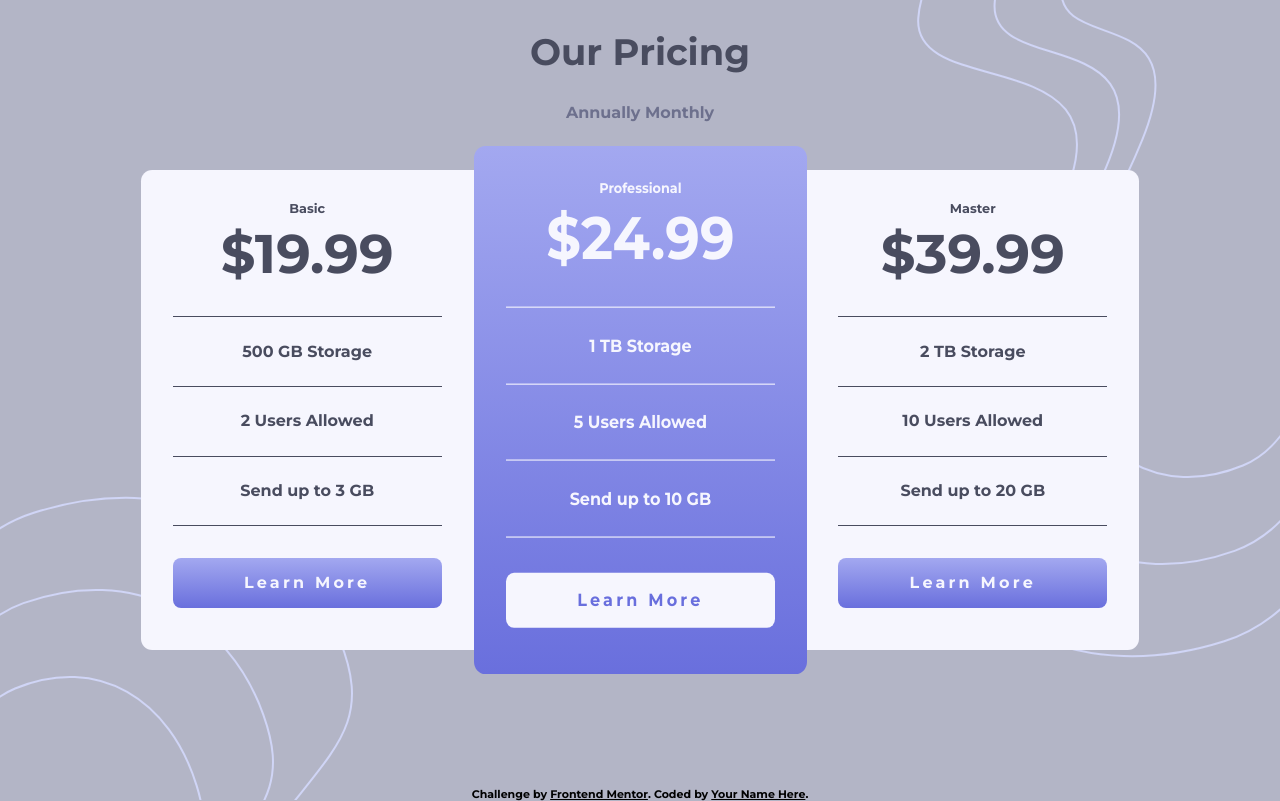
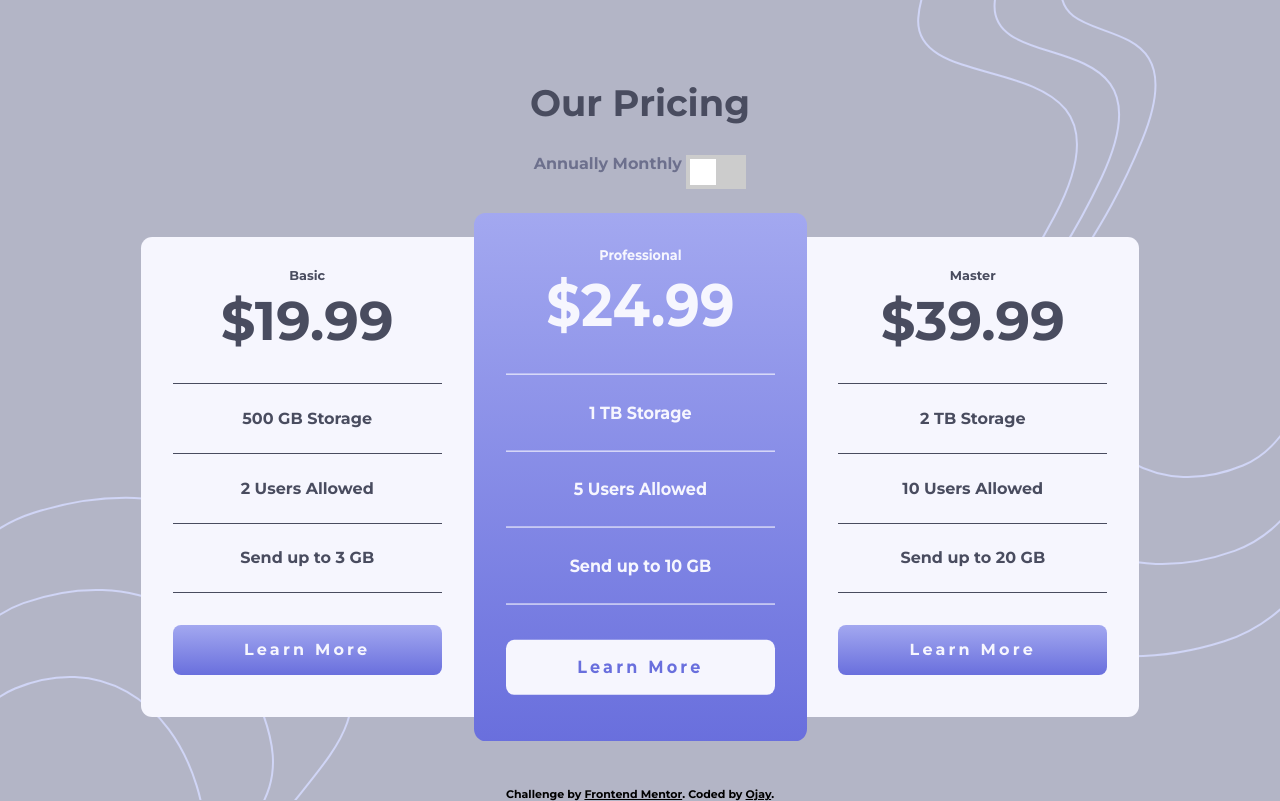
Before and after one commit to ojayii/pricing-component-with-toggle, a plain HTML site: page index.html in a window 1280 px wide. Drawn offline with Linux system fonts and the light colour scheme.

Commit message:
made some changes

```diff
--- a/index.html
+++ b/index.html
@@ -18,6 +18,10 @@
     <section class="togglecan">
       <label for="">Annually</label>
       <label for="">Monthly</label>
+      <label class="switch">
+        <input type="checkbox">
+        <span class="slider"></span>
+      </label>
     </section>
   </header>
   <main>
@@ -70,7 +74,7 @@
 
   <footer class="attribution">
     Challenge by <a href="https://www.frontendmentor.io?ref=challenge" target="_blank">Frontend Mentor</a>.
-    Coded by <a href="#">Your Name Here</a>.
+    Coded by <a href="#">Ojay</a>.
   </footer>
 
   <script src="main.js"></script>
--- a/style.css
+++ b/style.css
@@ -22,8 +22,11 @@ body, html {
 body {
     position: relative;
     z-index: 1;
-    padding-block: 2rem;
+    padding-block: max(4rem);
     background-color: hsl(234, 14%, 74%);
+    display: flex;
+    flex-direction: column;
+    justify-content: center;
 }
 
 * {
@@ -43,6 +46,57 @@ header h1 {
     margin-bottom: 2rem;
     color: hsl(232, 13%, 33%);
 }
+
+.switch {
+    position: relative;
+    display: inline-block;
+    width: 60px;
+    height: 34px;
+  }
+
+  .switch input {
+    opacity: 0;
+    width: 0;
+    height: 0;
+  }
+
+  .slider {
+    position: absolute;
+    cursor: pointer;
+    top: 0;
+    left: 0;
+    right: 0;
+    bottom: 0;
+    background-color: #ccc;
+    -webkit-transition: .4s;
+    transition: .4s;
+  }
+
+  .slider:before {
+    position: absolute;
+    content: "";
+    height: 26px;
+    width: 26px;
+    left: 4px;
+    bottom: 4px;
+    background-color: white;
+    -webkit-transition: .4s;
+    transition: .4s;
+  }
+
+  input:checked + .slider {
+    background-color: #2196F3;
+  }
+
+  input:focus + .slider {
+    box-shadow: 0 0 1px #2196F3;
+  }
+
+  input:checked + .slider:before {
+    -webkit-transform: translateX(26px);
+    -ms-transform: translateX(26px);
+    transform: translateX(26px);
+  }
 
 header label {
     font-size: ;
```
